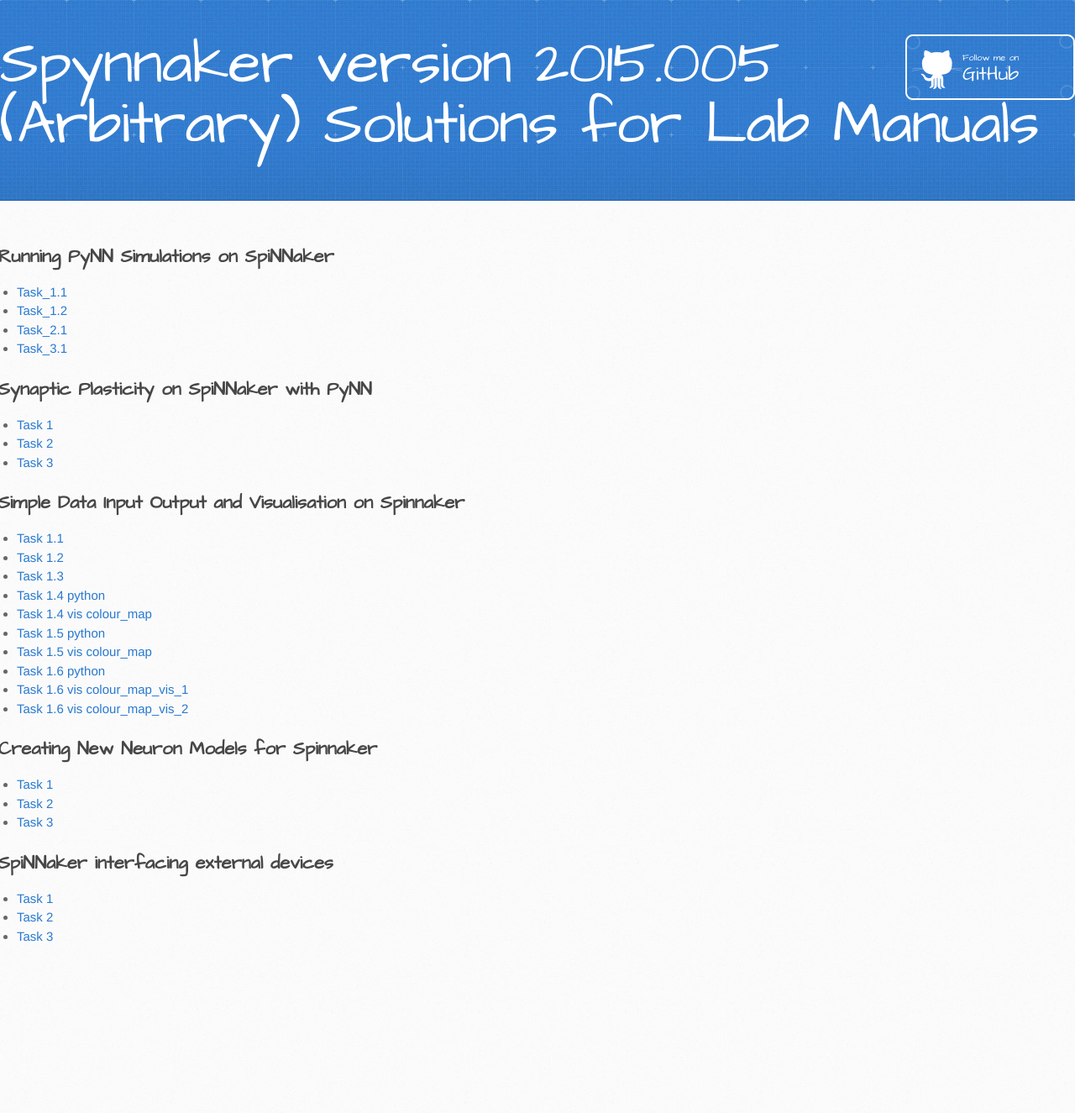
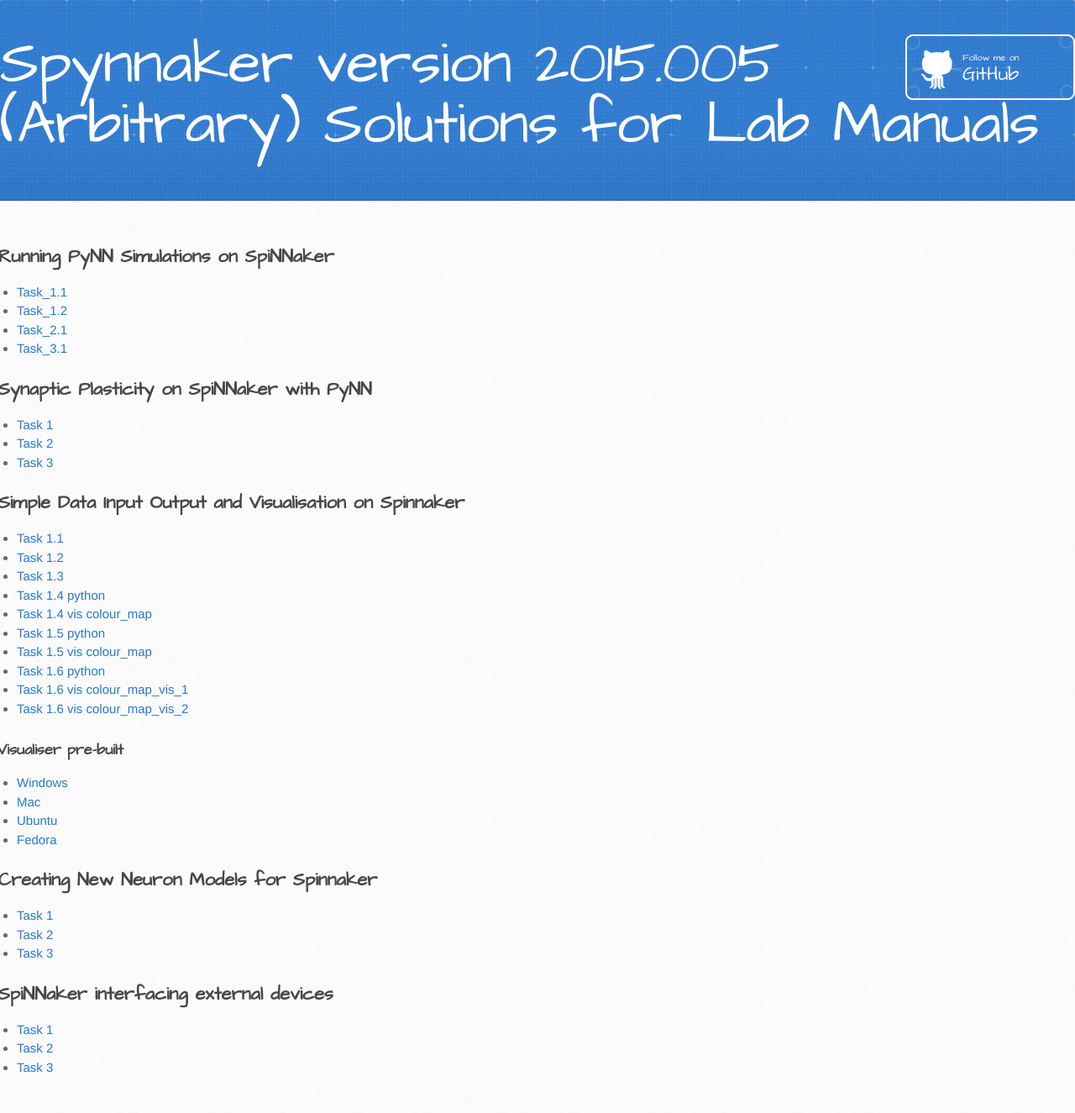
Before and after one commit to SpiNNakerManchester/SpiNNakerManchester.github.io, a Jekyll site: the page built from 2015.005.Arbitrary/workshop_material/lab_manual_solutions/index.md, in a window 1280 px wide. Shown: the whole page at 84% size. Built offline with Jekyll 4.4.1, drawn with Linux system fonts in a browser that asks for light colours; before the commit the page ends 1169 px from its top, so only the background shows below that.

Commit message:
Added visualisers

```diff
--- a/2015.005.Arbitrary/workshop_material/lab_manual_solutions/index.md
+++ b/2015.005.Arbitrary/workshop_material/lab_manual_solutions/index.md
@@ -26,6 +26,12 @@ layout: default
 * [Task 1.6 vis colour_map_vis_1](simple_IO_vis_color_data/first_synfire)
 * [Task 1.6 vis colour_map_vis_2](simple_IO_vis_color_data/second_synfire)
 
+### Visualiser pre-built
+* [Windows](vis-win.zip)
+* [Mac](vis-mac.zip)
+* [Ubuntu](vis-ubuntu.zip)
+* [Fedora](vis-fedora.zip)
+
 ## Creating New Neuron Models for Spinnaker
 * [Task 1](new_models_task_1.zip)
 * [Task 2](new_models_task_2.zip)
```
Also changed, not shown: 4 other files.
